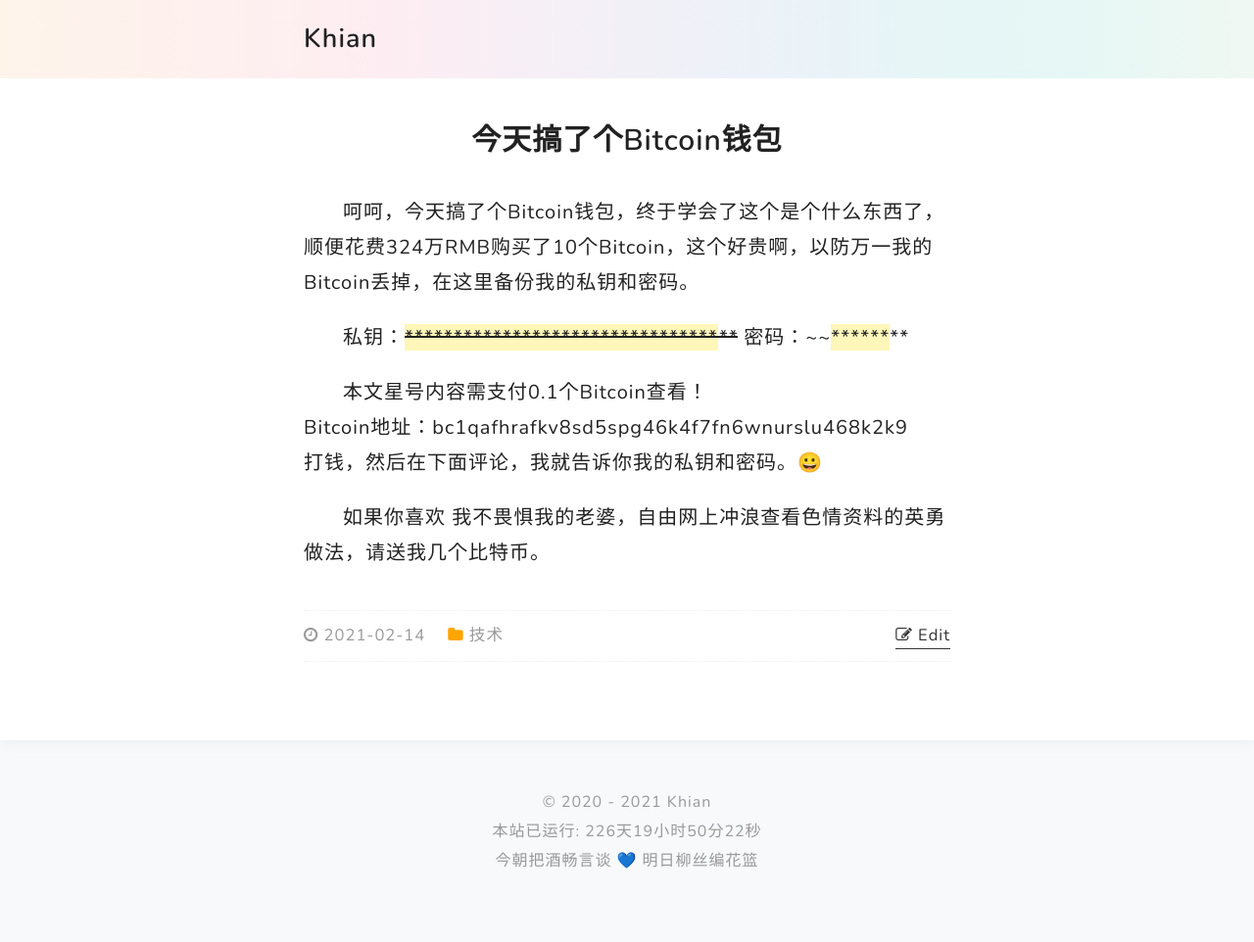
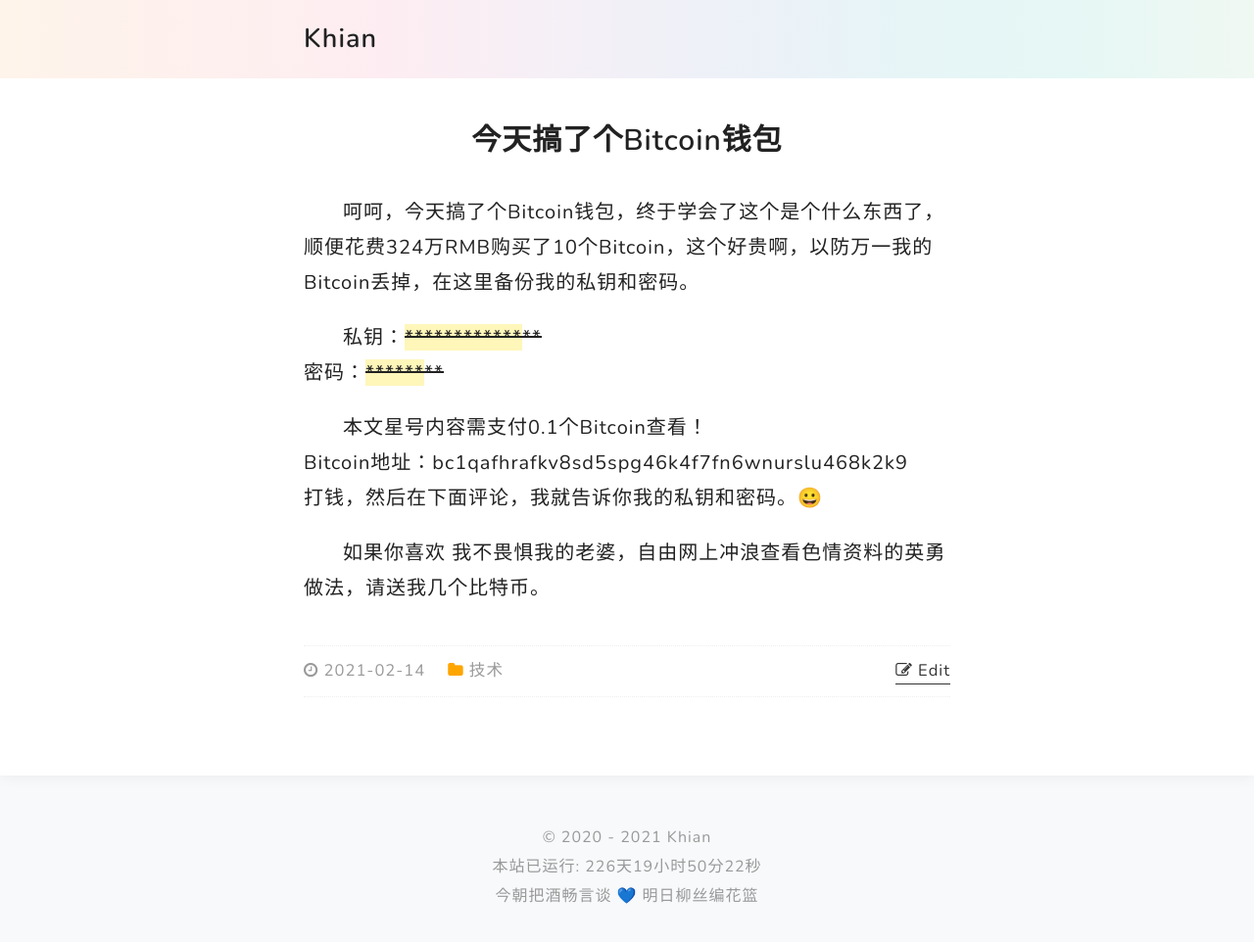
Before and after one commit to Jawutzh/nst, a Jekyll site: the page built from _posts/2021-02-14-今天搞了个Bitcoin钱包.md, in a window 1280 px wide and 978 px high. Shown: the top 962 px of the window at 98% size. Built offline with Jekyll 4.4.1, drawn with Linux system fonts in a browser that asks for light colours; nearby versions of some CDN libraries; comment, search, counter and statistics services are not loaded.

```diff
--- a/_posts/2021-02-14-今天搞了个Bitcoin钱包.md
+++ b/_posts/2021-02-14-今天搞了个Bitcoin钱包.md
@@ -5,8 +5,8 @@ category: 技术
 ---
 呵呵，今天搞了个Bitcoin钱包，终于学会了这个是个什么东西了，顺便花费324万RMB购买了10个Bitcoin，这个好贵啊，以防万一我的Bitcoin丢掉，在这里备份我的私钥和密码。
 
-私钥：~~****************************************************************************************************~~
-密码：~~********************
+私钥：~~**************************************~~
+密码：~~********************~~
 
 本文星号内容需支付0.1个Bitcoin查看！
 Bitcoin地址：bc1qafhrafkv8sd5spg46k4f7fn6wnurslu468k2k9
```
